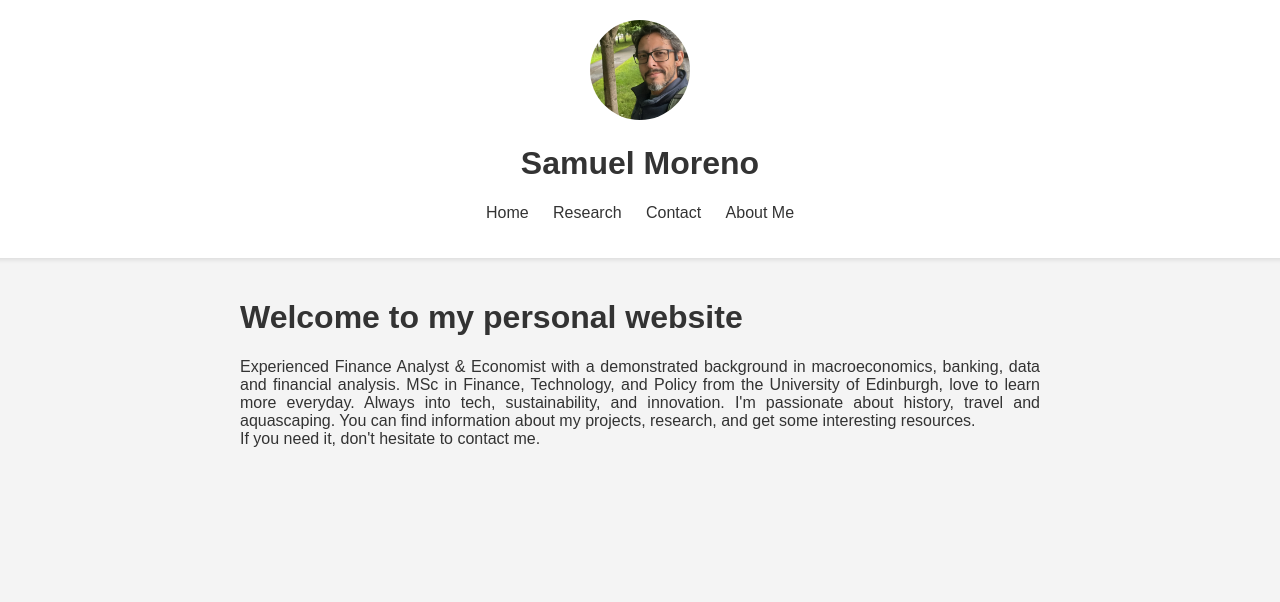
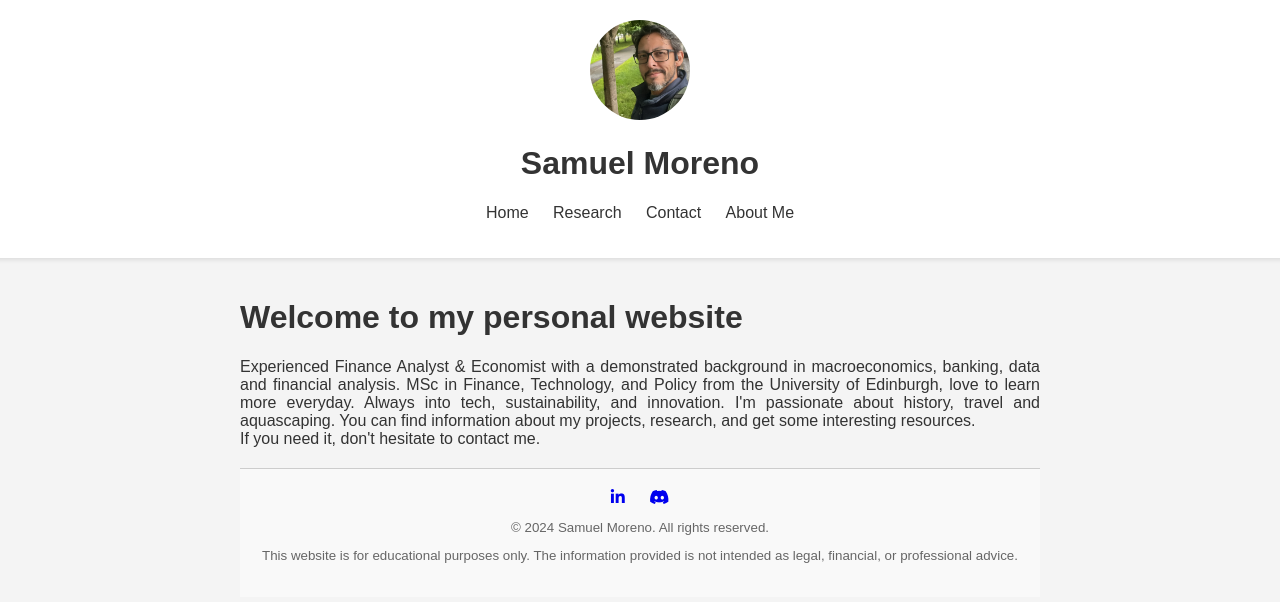
Before and after one commit to GregSom-MSc/GregSom-MSc.github.io, a Jekyll site: the page built from index.md, in a window 1280 px wide. Shown: the top 602 px of the page. Built offline with Jekyll 4.4.1, drawn with Linux system fonts in a browser that asks for light colours; nearby versions of some CDN libraries.

Commit message:
Update index.md

```diff
--- a/index.md
+++ b/index.md
@@ -11,3 +11,18 @@ Always into tech, sustainability, and innovation. I'm passionate about history,
 You can find information about my projects, research, and get some interesting resources.<br>
 If you need it, don't hesitate to contact me.
 </div>
+
+<!-- Footer Section -->
+<footer style="text-align: center; padding: 20px; background-color: #f9f9f9; border-top: 1px solid #ccc; margin-top: 20px;">
+    <div style="margin-bottom: 10px;">
+        <a href="https://www.linkedin.com/in/samuelgmoreno/" target="_blank" style="margin: 0 10px;"><i class="fab fa-linkedin-in"></i></a>
+        <a href="https://discord.gg/GUAfWtw5" target="_blank" style="margin: 0 10px;"><i class="fab fa-discord"></i></a>
+    </div>
+    <div style="font-size: smaller; color: #666;">
+        <p>&copy; 2024 Samuel Moreno. All rights reserved.</p>
+        <p>This website is for educational purposes only. The information provided is not intended as legal, financial, or professional advice.</p>
+    </div>
+</footer>
+
+<!-- Font Awesome CDN -->
+<script src="https://kit.fontawesome.com/a076d05399.js" crossorigin="anonymous"></script>
```
